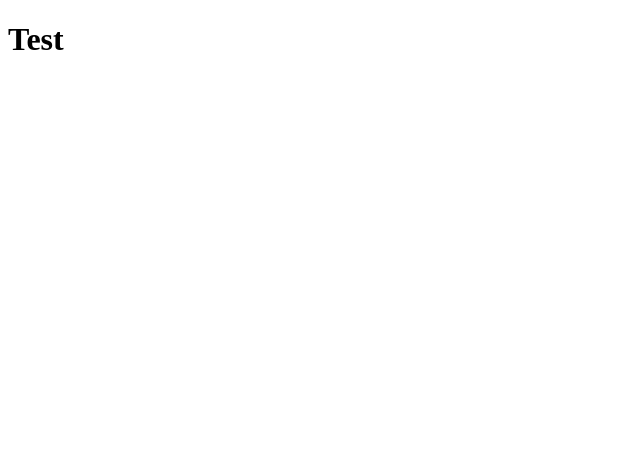
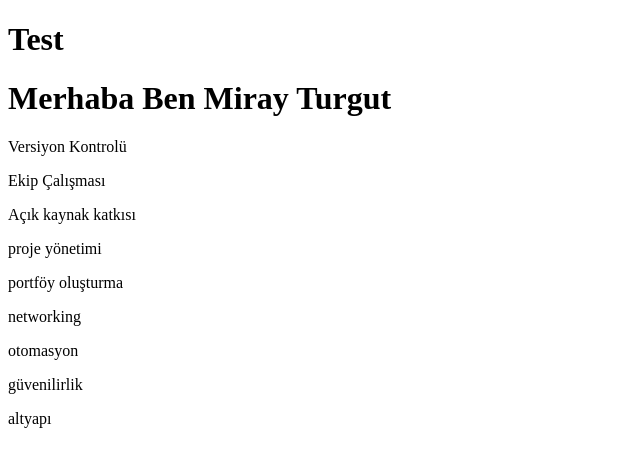
Before and after one commit to Turcute/mitu, a plain HTML site: page index.html in a window 1280 px wide. Shown: the whole page, without its empty margins (0-640 px from the left). Drawn offline with Linux system fonts and the light colour scheme.

Commit message:
Miray branch'i tarafından github faydaları eklendi

```diff
--- a/index.html
+++ b/index.html
@@ -7,5 +7,15 @@
 </head>
 <body>
     <h1>Test</h1>
+    <h1>Merhaba Ben Miray Turgut</h1>
+    <p>Versiyon Kontrolü</p>
+    <p>Ekip Çalışması</p>
+    <p>Açık kaynak katkısı</p>
+    <p>proje yönetimi</p>
+    <p>portföy oluşturma</p>
+    <p>networking</p>
+    <p>otomasyon</p>
+    <p>güvenilirlik</p>
+    <p>altyapı</p>
 </body>
 </html>
```
